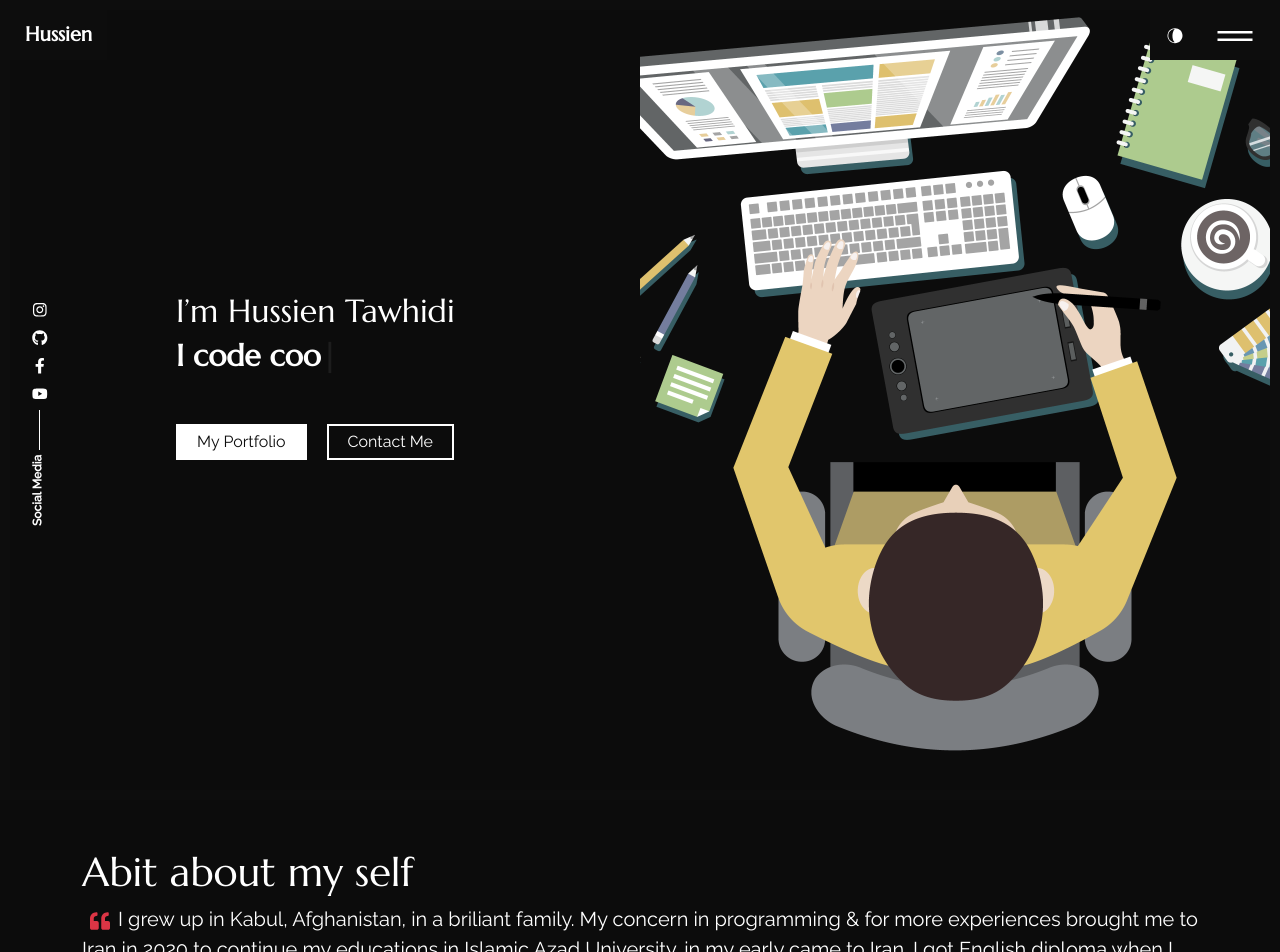
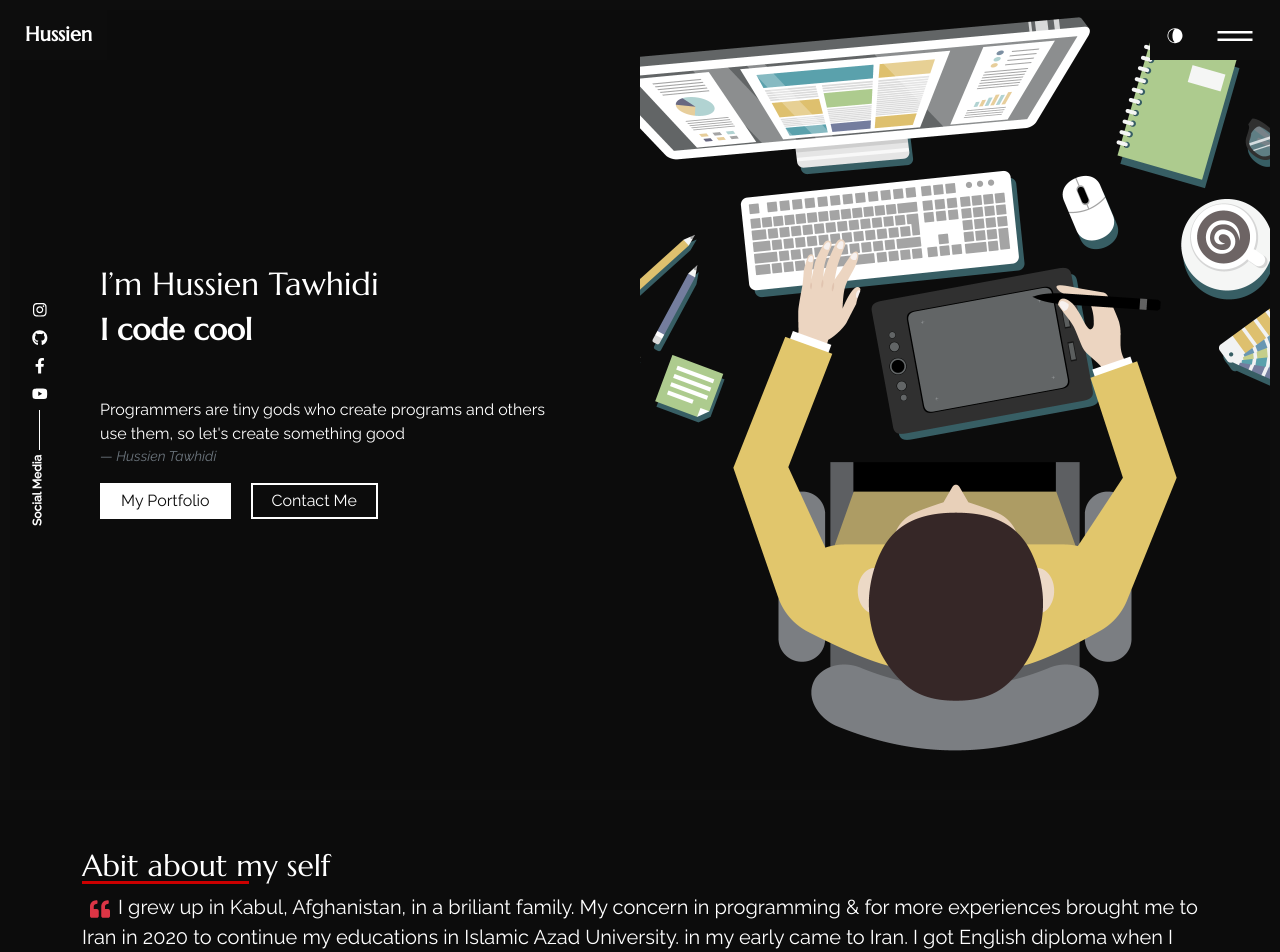
Before and after one commit to hussien-tawhidi/my-profile, a React (Create React App) app: page / in a window 1280 px wide. Shown: the top 952 px of the page. Built offline with nearby package versions, Linux system fonts and the light colour scheme.

Commit message:
update home

```diff
--- a/src/components/HomeAboutMeText.jsx
+++ b/src/components/HomeAboutMeText.jsx
@@ -7,7 +7,7 @@ export default function HomeAboutMeText() {
   return (
     <div className='home-about-me my-5 pb-2'>
       <div className='container'>
-        <h1>{dataabout.title}</h1>
+        <h1 className='home-recent-blog-post-title my-2'>{dataabout.title}</h1>
         <p className='lead'>
           <span className='mx-2 text-danger'>
             <FaQuoteLeft />
--- a/src/components/recentBlogPosts/RecentBlogPosts.jsx
+++ b/src/components/recentBlogPosts/RecentBlogPosts.jsx
@@ -3,7 +3,7 @@ import { blogPostData } from "../../content_option";
 
 export default function RecentBlogPosts() {
   return (
-    <div className='recent-post-blog pt-5 mt-5'>
+    <div className='recent-post-blog py-5 mt-5'>
       <div className='container'>
         <p className='home-recent-blog-post-title d-flex my-4'>Recent posts on blog</p>
         <div className='row'>
--- a/src/content_option.js
+++ b/src/content_option.js
@@ -14,7 +14,8 @@ export const introdata = {
     second: "I code cool design",
     third: "I develop web developer",
   },
-  description: "",
+  description:
+    "Programmers are tiny gods who create programs and others use them, so let's create something good",
 };
 
 export const dataabout = {
--- a/src/pages/home/index.js
+++ b/src/pages/home/index.js
@@ -42,7 +42,10 @@ export const Home = () => {
                   />
                 </h1>
                 <p className='mb-1x'>{introdata.description}</p>
-                <div className='intro_btn-action pb-5'>
+                <figcaption className='blockquote-footer'>
+                  <cite title='Source Title'>Hussien Tawhidi</cite>
+                </figcaption>
+                <div className='intro_btn-action home-btn-margin-top'>
                   <Link to='/portfolio' className='text_2'>
                     <div id='button_p' className='ac_btn btn '>
                       My Portfolio
--- a/src/pages/home/style.css
+++ b/src/pages/home/style.css
@@ -2,9 +2,9 @@ section {
   flex: 1 0 auto;
   position: relative;
   width: 100%;
-    -webkit-transition: all .5s ease-in;
-    -o-transition: all .5s ease-in;
-    transition: all .5s ease-in;
+  -webkit-transition: all 0.5s ease-in;
+  -o-transition: all 0.5s ease-in;
+  transition: all 0.5s ease-in;
 }
 
 .who_am_I {
@@ -37,10 +37,10 @@ section {
   margin-top: -60px;
 }
 
-@media (max-width:991.98px) {
+@media (max-width: 991.98px) {
   .intro_sec {
     display: block;
-        height: auto!important;
+    height: auto !important;
   }
 }
 
@@ -49,7 +49,7 @@ section {
   width: 50%;
 }
 
-@media (max-width:991.98px) {
+@media (max-width: 991.98px) {
   .intro_sec .text,
   .intro_sec .h_bg-image {
     width: 100%;
@@ -61,7 +61,7 @@ section {
   margin: 0 auto;
 }
 
-@media (max-width:991.98px) {
+@media (max-width: 991.98px) {
   .intro_sec .intro {
     max-width: 700px;
     padding-left: 20px;
@@ -70,7 +70,7 @@ section {
 }
 
 .intro_sec .intro .feature .wrap-icon {
-    background: 0 0!important;
+  background: 0 0 !important;
   width: auto;
   height: auto;
   margin-bottom: 0;
@@ -109,7 +109,11 @@ section {
   border-radius: 0;
   margin-right: 20px;
 }
-
+@media (max-width: 350px) {
+  .ac_btn {
+    margin-top: 1rem;
+  }
+}
 .ac_btn a {
   text-decoration: none;
 }
@@ -171,7 +175,7 @@ section {
 }
 
 #button_h:hover {
-    color: var(--primary-color)
+  color: var(--primary-color);
 }
 
 .intro_sec .h_bg-image .block {
@@ -192,7 +196,7 @@ section {
   justify-content: center;
 }
 
-@media (max-width:991.98px) {
+@media (max-width: 991.98px) {
   .intro_sec .h_bg-image {
     height: 600px;
     min-height: 75vh;
@@ -218,7 +222,7 @@ section {
 .intro_sec .h_bg-image .block h3 {
   font-size: 14px;
   color: var(--text-color);
-    letter-spacing: .1rem;
+  letter-spacing: 0.1rem;
   font-weight: 700;
   margin-bottom: 15px;
 }
@@ -226,9 +230,12 @@ section {
 .intro_sec .h_bg-image .block p {
   font-size: 14px;
   line-height: 1.3;
-    color: var(--text-color)
+  color: var(--text-color);
 }
 
 .intro_sec .h_bg-image {
   filter: saturate(0.5);
 }
+.home-btn-margin-top {
+  margin-bottom: 1rem;
+}
```
Also changed, not shown: src/assets/images/bg.png. Lines whose indentation alone changed are shown as unchanged.
